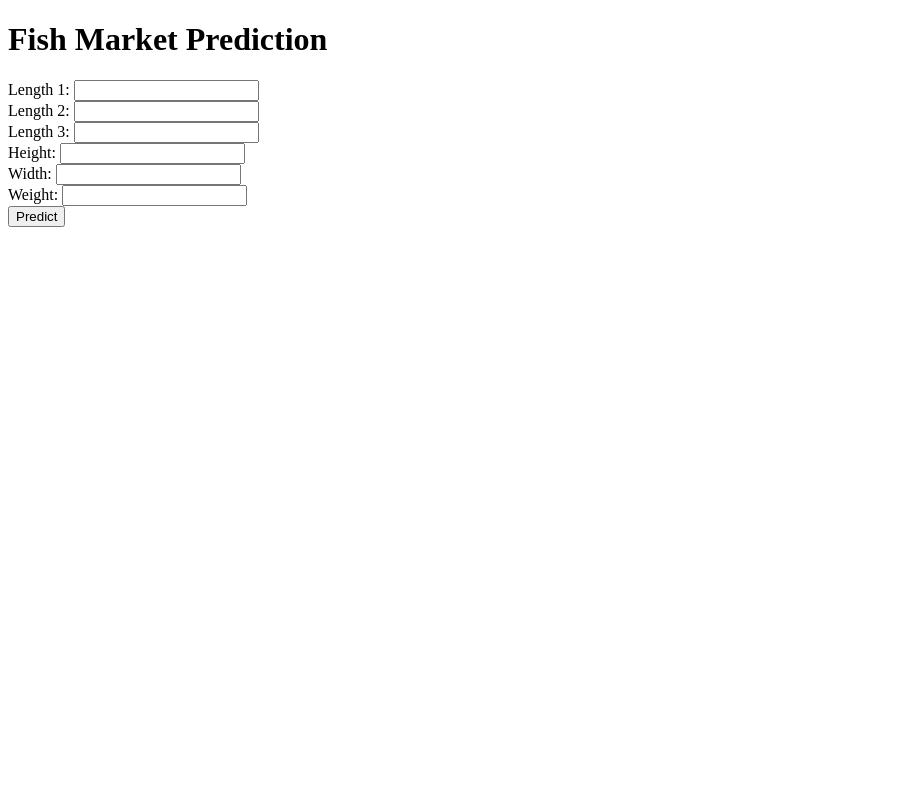
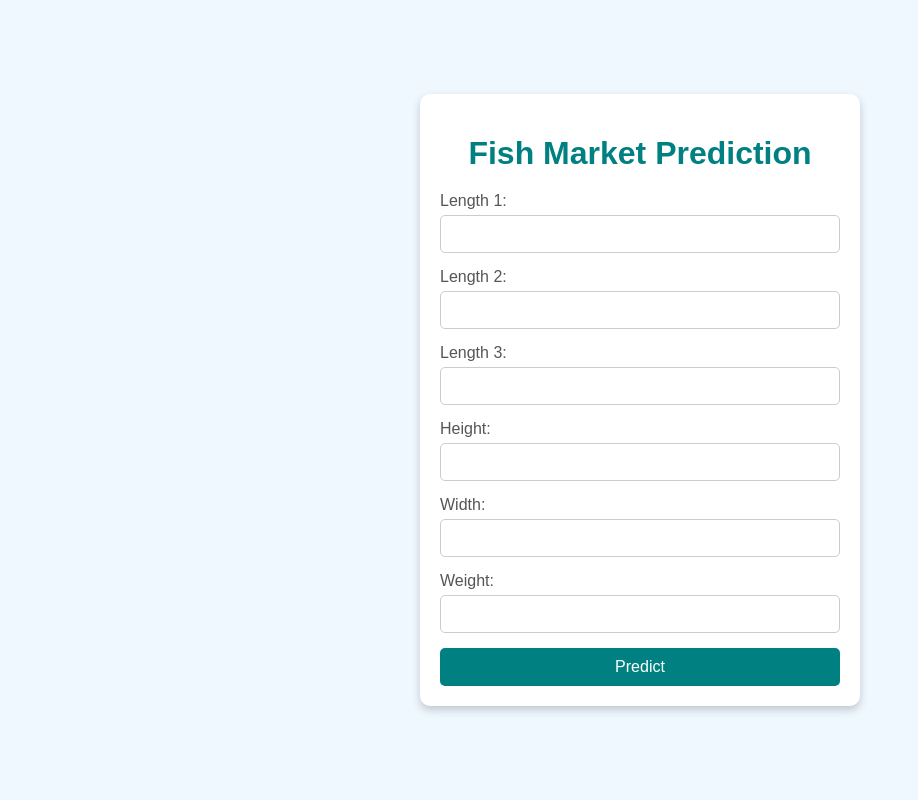
Before and after one commit to jockeymacwan-dc/lab-5, a Flask app: page / in a window 1280 px wide. Shown: the whole page, without its empty margins (0-918 px from the left). Run offline with Flask 3, Linux system fonts and the light colour scheme; parts of the project's set-up code (start-up, migrations or seed data) failed here and were passed over.

Commit message:
Update index.html

```diff
--- a/templates/index.html
+++ b/templates/index.html
@@ -2,23 +2,84 @@
 <html>
 <head>
     <title>Fish Market Prediction</title>
+    <style>
+        body {
+            background-color: #f0f8ff; /* Light blue background */
+            font-family: Arial, sans-serif;
+            color: #333;
+            margin: 0;
+            padding: 0;
+            display: flex;
+            justify-content: center;
+            align-items: center;
+            height: 100vh;
+        }
+        .container {
+            background-color: #fff;
+            padding: 20px;
+            border-radius: 10px;
+            box-shadow: 0 4px 8px rgba(0, 0, 0, 0.2);
+            max-width: 400px;
+            width: 100%;
+        }
+        h1 {
+            color: #008080;
+            text-align: center;
+            margin-bottom: 20px;
+        }
+        form {
+            display: flex;
+            flex-direction: column;
+        }
+        label {
+            margin-bottom: 5px;
+            color: #555;
+        }
+        input[type="text"] {
+            padding: 10px;
+            margin-bottom: 15px;
+            border: 1px solid #ccc;
+            border-radius: 5px;
+            font-size: 14px;
+        }
+        input[type="submit"] {
+            background-color: #008080;
+            color: white;
+            padding: 10px;
+            border: none;
+            border-radius: 5px;
+            cursor: pointer;
+            font-size: 16px;
+        }
+        input[type="submit"]:hover {
+            background-color: #005f5f;
+        }
+    </style>
 </head>
 <body>
+    <div class="container">
         <h1>Fish Market Prediction</h1>
         <form action="/predict" method="post">
             <label for="length1">Length 1:</label>
-        <input type="text" id="length1" name="length1"><br>
+            <input type="text" id="length1" name="length1">
+
             <label for="length2">Length 2:</label>
-        <input type="text" id="length2" name="length2"><br>
+            <input type="text" id="length2" name="length2">
+
             <label for="length3">Length 3:</label>
-        <input type="text" id="length3" name="length3"><br>
+            <input type="text" id="length3" name="length3">
+
             <label for="height">Height:</label>
-        <input type="text" id="height" name="height"><br>
+            <input type="text" id="height" name="height">
+
             <label for="width">Width:</label>
-        <input type="text" id="width" name="width"><br>
+            <input type="text" id="width" name="width">
+
             <label for="weight">Weight:</label>
-        <input type="text" id="weight" name="weight"><br>
+            <input type="text" id="weight" name="weight">
+
             <input type="submit" value="Predict">
         </form>
+    </div>
 </body>
 </html>
```
Lines whose indentation alone changed are shown as unchanged.
